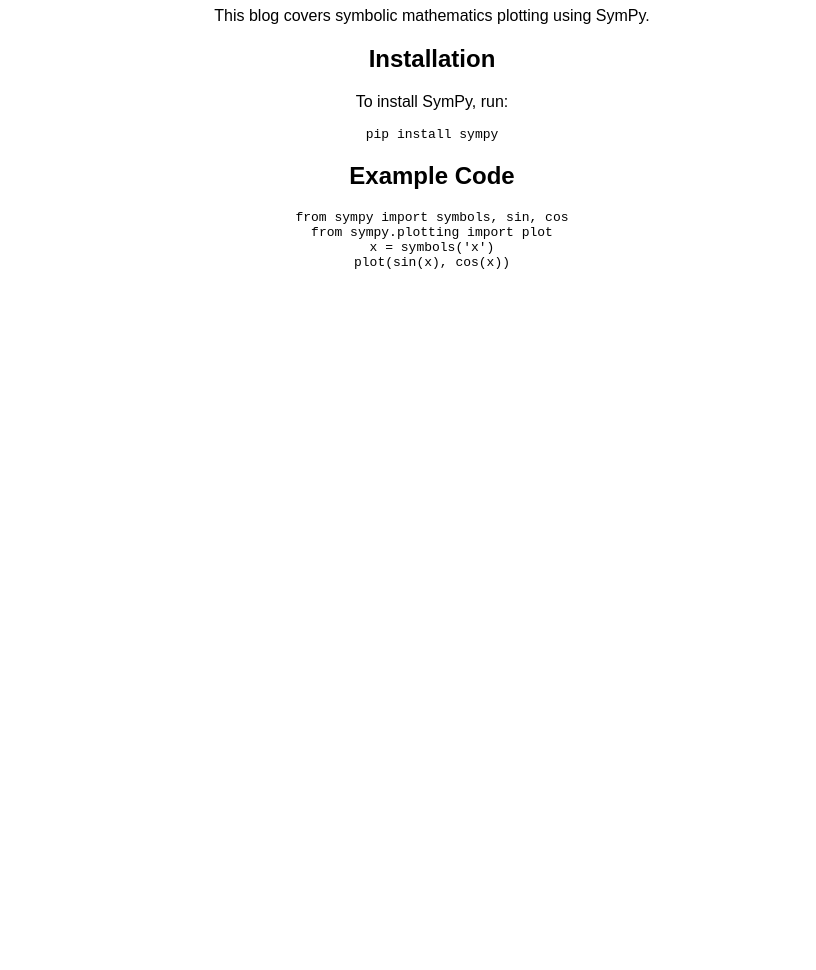
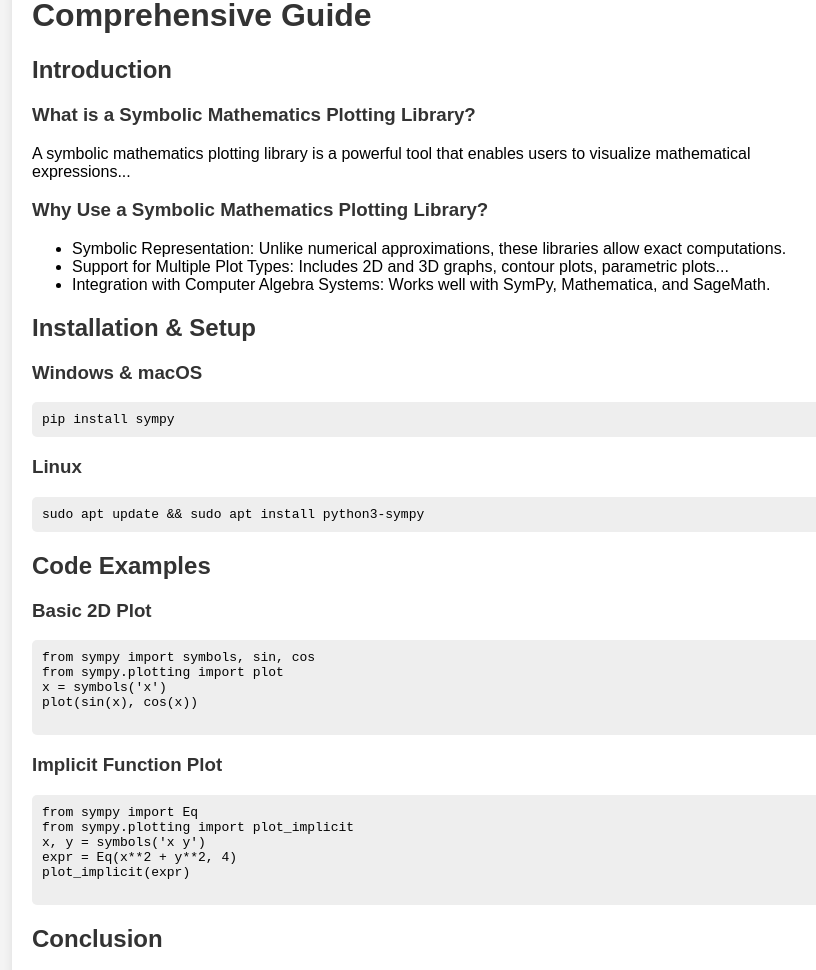
Before and after one commit to AfeefAhsan/symbolic-math-plotting-blog, a plain HTML site: page index.html in a window 1280 px wide. Shown: the part 101-1071 px from the top of the page, without its empty margins (208-1024 px from the left). Before the commit the page ends 800 px from the top, so only its background shows below. Drawn offline with Linux system fonts and the light colour scheme.

Commit message:
Update index.html

```diff
--- a/index.html
+++ b/index.html
@@ -3,22 +3,75 @@
 <head>
     <meta charset="UTF-8">
     <meta name="viewport" content="width=device-width, initial-scale=1.0">
-    <title>Symbolic Mathematics Blog</title>
+    <title>Symbolic Mathematics Plotting Library</title>
     <style>
-        body { font-family: Arial, sans-serif; text-align: center; padding: 20px; }
-        h1 { color: #333; }
+        body {
+            font-family: Arial, sans-serif;
+            margin: 0;
+            padding: 20px;
+            background-color: #f4f4f4;
+        }
+        .container {
+            max-width: 800px;
+            margin: auto;
+            background: white;
+            padding: 20px;
+            border-radius: 10px;
+            box-shadow: 0px 0px 10px rgba(0, 0, 0, 0.1);
+        }
+        h1, h2, h3 {
+            color: #333;
+        }
+        pre {
+            background: #eee;
+            padding: 10px;
+            border-radius: 5px;
+            overflow-x: auto;
+        }
     </style>
 </head>
 <body>
-    <h1>Welcome to My Symbolic Mathematics Blog</h1>
-    <p>This blog covers symbolic mathematics plotting using SymPy.</p>
-    <h2>Installation</h2>
-    <p>To install SymPy, run:</p>
-    <pre><code>pip install sympy</code></pre>
-    <h2>Example Code</h2>
-    <pre><code>from sympy import symbols, sin, cos
+    <div class="container">
+        <h1>Symbolic Mathematics Plotting Library: A Comprehensive Guide</h1>
+
+        <h2>Introduction</h2>
+        <h3>What is a Symbolic Mathematics Plotting Library?</h3>
+        <p>A symbolic mathematics plotting library is a powerful tool that enables users to visualize mathematical expressions...</p>
+
+        <h3>Why Use a Symbolic Mathematics Plotting Library?</h3>
+        <ul>
+            <li>Symbolic Representation: Unlike numerical approximations, these libraries allow exact computations.</li>
+            <li>Support for Multiple Plot Types: Includes 2D and 3D graphs, contour plots, parametric plots...</li>
+            <li>Integration with Computer Algebra Systems: Works well with SymPy, Mathematica, and SageMath.</li>
+        </ul>
+
+        <h2>Installation & Setup</h2>
+        <h3>Windows & macOS</h3>
+        <pre>pip install sympy</pre>
+
+        <h3>Linux</h3>
+        <pre>sudo apt update && sudo apt install python3-sympy</pre>
+
+        <h2>Code Examples</h2>
+        <h3>Basic 2D Plot</h3>
+        <pre>
+from sympy import symbols, sin, cos
 from sympy.plotting import plot
 x = symbols('x')
-plot(sin(x), cos(x))</code></pre>
+plot(sin(x), cos(x))
+        </pre>
+
+        <h3>Implicit Function Plot</h3>
+        <pre>
+from sympy import Eq
+from sympy.plotting import plot_implicit
+x, y = symbols('x y')
+expr = Eq(x**2 + y**2, 4)
+plot_implicit(expr)
+        </pre>
+
+        <h2>Conclusion</h2>
+        <p>Symbolic mathematics plotting libraries are invaluable for both theoretical and applied sciences...</p>
+    </div>
 </body>
 </html>
```
